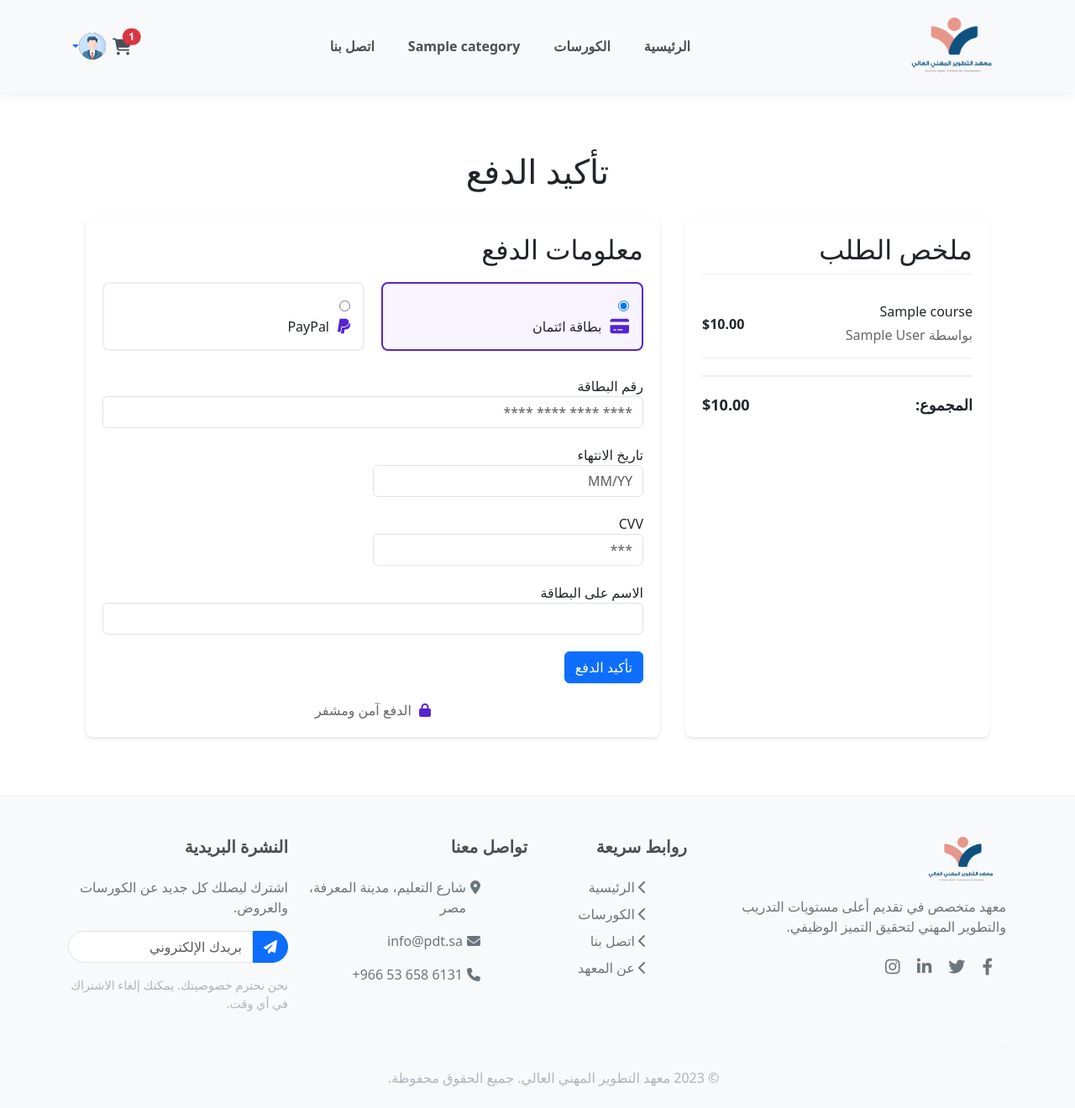
After one commit to OsamaDeghidy/final-LMS, a Django app: page /checkout/ in a window 1280 px wide. The commit adds this page. Shown: the whole page at 84% size. Run offline with Django 3.2, Linux system fonts and the light colour scheme; a user stored in the database is signed in; tables that the repository leaves empty hold one stand-in row (values such as "Sample post"); grey boxes marked "Sample" are stand-in pictures; some libraries are stand-ins or nearby versions.

Commit message:
adding cart

```diff
--- a/templates/main/base.html
+++ b/templates/main/base.html
@@ -68,15 +103,58 @@
                 <div class="d-flex align-items-center">
                     <!-- Cart Icon with Dropdown -->
                     <div class="dropdown me-3">
-                        <a href="#" class="position-relative" data-bs-toggle="dropdown" aria-expanded="false">
+                        <a href="{% url 'view_cart' %}" class="position-relative" data-bs-toggle="dropdown" aria-expanded="false">
                             <i class="fas fa-shopping-cart fa-lg" style="color: #495057;"></i>
-                            <span class="position-absolute top-0 start-100 translate-middle badge rounded-pill bg-danger">
-                                0
-                            </span>
+                            {% if user.is_authenticated and user.cart.total_items > 0 %}
+                                <span class="position-absolute top-0 start-100 translate-middle badge rounded-pill bg-danger">
+                                    {{ user.cart.total_items }}
+                                </span>
+                            {% endif %}
                         </a>
                         <ul class="dropdown-menu dropdown-menu-end p-3" style="width: 300px;">
-                            <li class="text-center py-2">
-                                <p class="mb-0">سلة التسوق فارغة</p>
+                            {% if user.is_authenticated %}
+                                {% if user.cart.items.all %}
+                                    {% for item in user.cart.items.all|slice:":3" %}
+                                        <li class="cart-item mb-2">
+                                            <div class="d-flex align-items-center">
+                                                {% if item.course.image_course %}
+                                                    <img src="{{ item.course.image_course.url }}" alt="{{ item.course.name }}" class="cart-item-image">
+                                                {% else %}
+                                                    <div class="cart-item-image-placeholder">
+                                                        <i class="fas fa-image"></i>
+                                                    </div>
+                                                {% endif %}
+                                                <div class="ms-2">
+                                                    <h6 class="mb-0">{{ item.course.name }}</h6>
+                                                    <p class="mb-0 text-muted">${{ item.course.price }}</p>
+                                                </div>
+                                            </div>
+                                        </li>
+                                    {% endfor %}
+                                    {% if user.cart.items.count > 3 %}
+                                        <li class="text-center">
+                                            <small class="text-muted">+{{ user.cart.items.count|add:"-3" }} دورات أخرى</small>
+                                        </li>
+                                    {% endif %}
+                                    <li><hr class="dropdown-divider"></li>
+                                    <li class="d-flex justify-content-between align-items-center mb-2">
+                                        <span>المجموع:</span>
+                                        <span class="fw-bold">${{ user.cart.total_price }}</span>
+                                    </li>
+                                    <li>
+                                        <a href="{% url 'view_cart' %}" class="btn btn-primary w-100">عرض السلة</a>
+                                    </li>
+                                {% else %}
+                                    <li class="text-center py-2">
+                                        <p class="mb-0">سلة التسوق فارغة</p>
+                                    </li>
+                                {% endif %}
+                            {% else %}
+                                <li class="text-center py-2">
+                                    <p class="mb-0">سجل الدخول لعرض سلة التسوق</p>
+                                    <a href="{% url 'login' %}" class="btn btn-primary mt-2">تسجيل الدخول</a>
+                                </li>
+                            {% endif %}
                             </li>
                             <li><hr class="dropdown-divider"></li>
                             <li>
--- /dev/null
+++ b/templates/website/checkout.html
@@ -0,0 +1,214 @@
+{% extends 'main/base.html' %}
+{% load static %}
+
+{% block title %}الدفع{% endblock %}
+
+{% block content %}
+<div class="container" dir="rtl">
+    <div class="checkout-page">
+        <h1 class="text-center mb-4">تأكيد الدفع</h1>
+
+        <div class="checkout-content">
+            <div class="order-summary">
+                <h2>ملخص الطلب</h2>
+                {% for item in cart_items %}
+                    <div class="order-item">
+                        <div class="item-info">
+                            <h3>{{ item.course.name }}</h3>
+                            <p class="instructor">بواسطة {{ item.course.teacher.profile.name }}</p>
+                        </div>
+                        <span class="item-price">${{ item.course.price }}</span>
+                    </div>
+                {% endfor %}
+
+                <div class="total-row">
+                    <span>المجموع:</span>
+                    <span class="total-price">${{ total_price }}</span>
+                </div>
+            </div>
+
+            <div class="payment-section">
+                <h2>معلومات الدفع</h2>
+                <div class="payment-methods">
+                    <div class="payment-method active">
+                        <input type="radio" name="payment_method" id="credit_card" checked>
+                        <label for="credit_card">
+                            <i class="fas fa-credit-card"></i>
+                            بطاقة ائتمان
+                        </label>
+                    </div>
+
+                    <div class="payment-method">
+                        <input type="radio" name="payment_method" id="paypal">
+                        <label for="paypal">
+                            <i class="fab fa-paypal"></i>
+                            PayPal
+                        </label>
+                    </div>
+                </div>
+
+                <form method="post" class="payment-form">
+                    {% csrf_token %}
+                    <div class="form-group">
+                        <label for="card_number">رقم البطاقة</label>
+                        <input type="text" id="card_number" class="form-control" placeholder="**** **** **** ****" required>
+                    </div>
+
+                    <div class="form-row">
+                        <div class="form-group col-md-6">
+                            <label for="expiry">تاريخ الانتهاء</label>
+                            <input type="text" id="expiry" class="form-control" placeholder="MM/YY" required>
+                        </div>
+                        <div class="form-group col-md-6">
+                            <label for="cvv">CVV</label>
+                            <input type="text" id="cvv" class="form-control" placeholder="***" required>
+                        </div>
+                    </div>
+
+                    <div class="form-group">
+                        <label for="name">الاسم على البطاقة</label>
+                        <input type="text" id="name" class="form-control" required>
+                    </div>
+
+                    <button type="submit" class="btn btn-primary btn-block">تأكيد الدفع</button>
+                </form>
+
+                <div class="secure-payment">
+                    <i class="fas fa-lock"></i>
+                    الدفع آمن ومشفر
+                </div>
+            </div>
+        </div>
+    </div>
+</div>
+
+<style>
+    .checkout-page {
+        max-width: 1200px;
+        margin: 50px auto;
+        padding: 20px;
+    }
+
+    .checkout-content {
+        display: flex;
+        gap: 30px;
+        margin-top: 30px;
+    }
+
+    .order-summary {
+        flex: 1;
+        background-color: #fff;
+        padding: 20px;
+        border-radius: 8px;
+        box-shadow: 0 2px 4px rgba(0,0,0,0.1);
+    }
+
+    .order-summary h2 {
+        margin-bottom: 20px;
+        padding-bottom: 10px;
+        border-bottom: 1px solid #eee;
+    }
+
+    .order-item {
+        display: flex;
+        justify-content: space-between;
+        align-items: center;
+        padding: 15px 0;
+        border-bottom: 1px solid #eee;
+    }
+
+    .item-info h3 {
+        margin: 0 0 5px;
+        font-size: 16px;
+    }
+
+    .instructor {
+        color: #666;
+        margin: 0;
+    }
+
+    .item-price {
+        font-weight: bold;
+    }
+
+    .total-row {
+        display: flex;
+        justify-content: space-between;
+        margin-top: 20px;
+        padding-top: 20px;
+        border-top: 2px solid #eee;
+        font-size: 18px;
+        font-weight: bold;
+    }
+
+    .payment-section {
+        flex: 2;
+        background-color: #fff;
+        padding: 20px;
+        border-radius: 8px;
+        box-shadow: 0 2px 4px rgba(0,0,0,0.1);
+    }
+
+    .payment-section h2 {
+        margin-bottom: 20px;
+    }
+
+    .payment-methods {
+        display: flex;
+        gap: 20px;
+        margin-bottom: 30px;
+    }
+
+    .payment-method {
+        flex: 1;
+        padding: 15px;
+        border: 2px solid #eee;
+        border-radius: 8px;
+        cursor: pointer;
+        transition: all 0.3s ease;
+    }
+
+    .payment-method.active {
+        border-color: #5624d0;
+        background-color: #f8f4ff;
+    }
+
+    .payment-method label {
+        display: flex;
+        align-items: center;
+        gap: 10px;
+        margin: 0;
+        cursor: pointer;
+    }
+
+    .payment-method i {
+        font-size: 20px;
+        color: #5624d0;
+    }
+
+    .payment-form .form-group {
+        margin-bottom: 20px;
+    }
+
+    .secure-payment {
+        text-align: center;
+        margin-top: 20px;
+        color: #666;
+    }
+
+    .secure-payment i {
+        color: #5624d0;
+        margin-left: 5px;
+    }
+
+    @media (max-width: 768px) {
+        .checkout-content {
+            flex-direction: column;
+        }
+
+        .payment-methods {
+            flex-direction: column;
+        }
+    }
+</style>
+{% endblock %}
--- a/website/urls.py
+++ b/website/urls.py
@@ -37,7 +37,13 @@ urlpatterns = [
     path('delete-pdf/<int:course_id>/<str:pdf_type>/', views.delete_pdf, name='delete_pdf'),
     path('course-category/<str:category_slug>/', views.course_category, name='course_category'),
     path('course/<int:course_id>/add-comment/', views.add_comment, name='add_comment'),
-     #path('create_course', views.create_course, name='create_course'),  # Add this line
+    #path('create_course', views.create_course, name='create_course'),  # Add this line
+
+    # Cart URLs
+    path('cart/add/<int:course_id>/', views.add_to_cart, name='add_to_cart'),
+    path('cart/', views.view_cart, name='view_cart'),
+    path('cart/remove/<int:course_id>/', views.remove_from_cart, name='remove_from_cart'),
+    path('checkout/', views.checkout, name='checkout'),
 ]
 
 urlpatterns += static(settings.MEDIA_URL, document_root=settings.MEDIA_ROOT)
--- a/website/views.py
+++ b/website/views.py
@@ -12,7 +12,7 @@ from django.views.decorators.csrf import csrf_exempt
 from django.urls import reverse
 from django.core.exceptions import ObjectDoesNotExist
 
-from .models import Category, Course, Module, Video, Comment, SubComment, Notes, Monitor, Tags, Quiz, Question, Answer, Enrollment, Review, VideoProgress
+from .models import Category, Course, Module, Video, Comment, SubComment, Notes, Monitor, Tags, Quiz, Question, Answer, Enrollment, Review, VideoProgress, Cart, CartItem
 from user.models import Profile, Student, Organization, Teacher
 from .utils import searchCourses
 
@@ -31,19 +31,34 @@ def dashboard(request):
         'course__teacher__profile'
     ).prefetch_related(
         'course__tags',
-        'course__courseprogress_set'
+        'course__module_set',
+        'course__module_set__video_set'
     )
 
     # Calculate progress for each enrollment
     for enrollment in enrollments:
-        # Get or create course progress
-        progress, created = enrollment.course.courseprogress_set.get_or_create(
-            student=request.user,
-            defaults={'total_progress_percent': 0}
-        )
-
-        # Check if course is completed
-        enrollment.completed = progress.total_progress_percent == 100
+        # Calculate total videos in course
+        total_videos = sum(module.video_set.count() for module in enrollment.course.module_set.all())
+
+        if total_videos > 0:
+            # Get watched videos for this course
+            watched_videos = VideoProgress.objects.filter(
+                student=request.user,
+                video__module__course=enrollment.course,
+                watched=True
+            ).count()
+
+            # Calculate progress percentage
+            progress = (watched_videos / total_videos) * 100
+        else:
+            progress = 0
+
+        # Update enrollment progress
+        enrollment.progress = progress
+        enrollment.save(update_fields=['progress'])
+
+        # Set completed flag
+        enrollment.completed = progress == 100
 
     context = {
         'profile': profile,
@@ -77,6 +92,117 @@ def allcourses(request):
 
 def contact(request):
     return render(request, 'website/contact.html')
+
+def course_detail(request, course_id):
+    course = get_object_or_404(Course, id=course_id)
+    is_enrolled = False
+    in_cart = False
+    enrollment = None
+    progress = 0
+
+    if request.user.is_authenticated:
+        enrollment = Enrollment.objects.filter(course=course, student=request.user).first()
+        if enrollment:
+            is_enrolled = True
+            # Update last accessed time and get progress
+            from .utils import update_enrollment_progress
+            progress = update_enrollment_progress(enrollment)
+
+        # Check if course is in cart
+        cart = Cart.objects.filter(user=request.user).first()
+        if cart:
+            in_cart = CartItem.objects.filter(cart=cart, course=course).exists()
+
+    context = {
+        'course': course,
+        'is_enrolled': is_enrolled,
+        'enrollment': enrollment,
+        'progress': progress,
+        'in_cart': in_cart
+    }
+
+    if is_enrolled:
+        return render(request, 'website/courseviewpage.html', context)
+    else:
+        return render(request, 'website/course_detail.html', context)
+
+@login_required
+def add_to_cart(request, course_id):
+    course = get_object_or_404(Course, id=course_id)
+
+    # Check if user is already enrolled in the course
+    if Enrollment.objects.filter(user=request.user, course=course).exists():
+        messages.warning(request, 'أنت مسجل بالفعل في هذه الدورة')
+        return redirect('course_detail', course_id=course_id)
+
+    # Get or create user's cart
+    cart, created = Cart.objects.get_or_create(user=request.user)
+
+    # Check if course is already in cart
+    if CartItem.objects.filter(cart=cart, course=course).exists():
+        messages.info(request, 'هذه الدورة موجودة بالفعل في سلة التسوق')
+    else:
+        # Add course to cart
+        CartItem.objects.create(cart=cart, course=course)
+        messages.success(request, 'تمت إضافة الدورة إلى سلة التسوق')
+
+    return redirect('view_cart')
+
+@login_required
+def view_cart(request):
+    # Get or create cart for the user
+    cart, created = Cart.objects.get_or_create(user=request.user)
+    cart_items = cart.items.select_related('course', 'course__teacher__profile').all()
+    total_price = cart.total_price
+
+    context = {
+        'cart': cart,
+        'cart_items': cart_items,
+        'total_price': total_price
+    }
+
+    return render(request, 'website/cart.html', context)
+
+@login_required
+def remove_from_cart(request, course_id):
+    course = get_object_or_404(Course, id=course_id)
+    cart = Cart.objects.filter(user=request.user).first()
+
+    if cart:
+        CartItem.objects.filter(cart=cart, course=course).delete()
+        messages.success(request, 'تمت إزالة الدورة من السلة')
+
+    return redirect('view_cart')
+
+@login_required
+def checkout(request):
+    cart = Cart.objects.filter(user=request.user).first()
+
+    if not cart or cart.items.count() == 0:
+        messages.warning(request, 'السلة فارغة')
+        return redirect('view_cart')
+
+    if request.method == 'POST':
+        # Process enrollment for all courses in cart
+        for cart_item in cart.items.all():
+            Enrollment.objects.create(
+                course=cart_item.course,
+                student=request.user,
+                status='active',
+                enrollment_date=timezone.now()
+            )
+
+        # Clear the cart
+        cart.items.all().delete()
+        messages.success(request, 'تم التسجيل في جميع الدورات بنجاح')
+        return redirect('dashboard')
+
+    context = {
+        'cart_items': cart.items.all(),
+        'total_price': cart.total_price
+    }
+
+    return render(request, 'website/checkout.html', context)
 
 def courseviewpage(request, course_id):
     course = get_object_or_404(Course, id=course_id)
```
Also changed, not shown: other parts of templates/main/base.html (+35 -0 lines), templates/website/cart.html (added, +226 -0 lines), templates/website/dashboard.html (+5 -2 lines), website/models.py (+29 -0 lines), website/migrations/0011_cart_cartitem.py (added).
